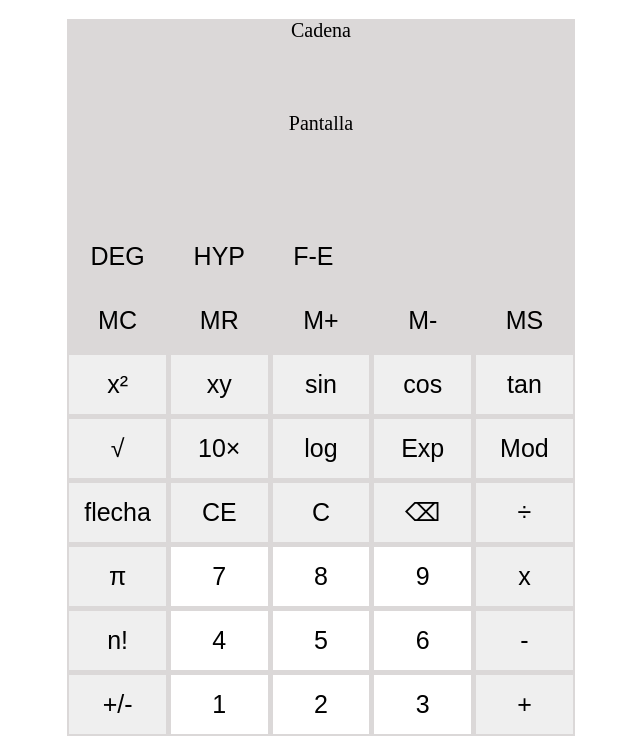
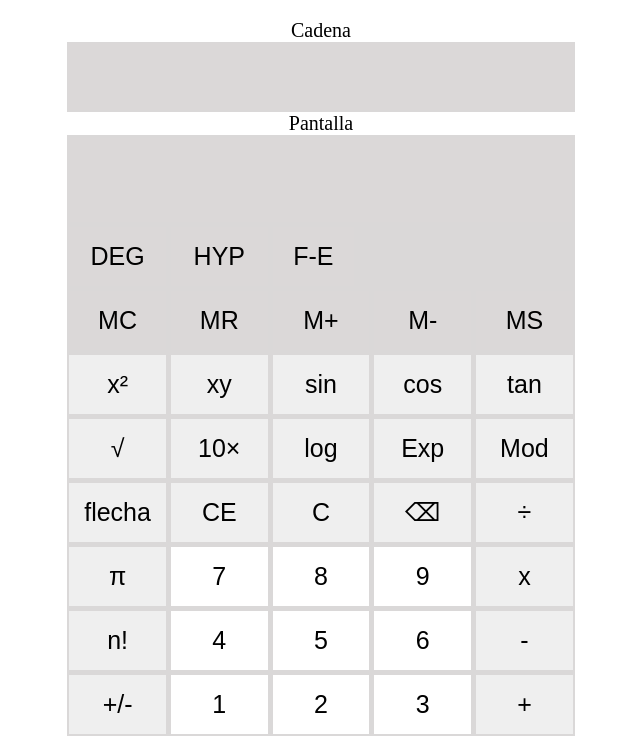
Before and after one commit to UO271728/SEW-JS, a plain HTML site: page Ejercicio4/CalculadoraCientifica.html in a window 1280 px wide. Shown: the part 69-805 px from the top of the page, without its empty margins (319-959 px from the left). Drawn offline with Linux system fonts and the light colour scheme.

Commit message:
Add files via upload

```diff
--- a/Ejercicio4/CalculadoraCientifica.css
+++ b/Ejercicio4/CalculadoraCientifica.css
@@ -9,7 +9,7 @@ main{
     display: grid;
     grid-template-columns: repeat(5,1fr);
     margin: 8em;
-    background-color: rgb(219, 216, 216);
+    background-color: rgb(218, 216, 216);
     border: none;
     margin:0 auto;
     max-width: 65%;
@@ -59,6 +59,7 @@ label[for="cadena"]{
     grid-row-start: 1;
     grid-row-end: 1;
     font-size:1.25em;
+    background-color: white;
 }
 
 label[for="pantalla"]{
@@ -67,6 +68,7 @@ label[for="pantalla"]{
     grid-row-start: 3;
     grid-row-end: 3;
     font-size:1.25em;
+    background-color: white;
 }
 
 main>input[name="F-E"]{
```
